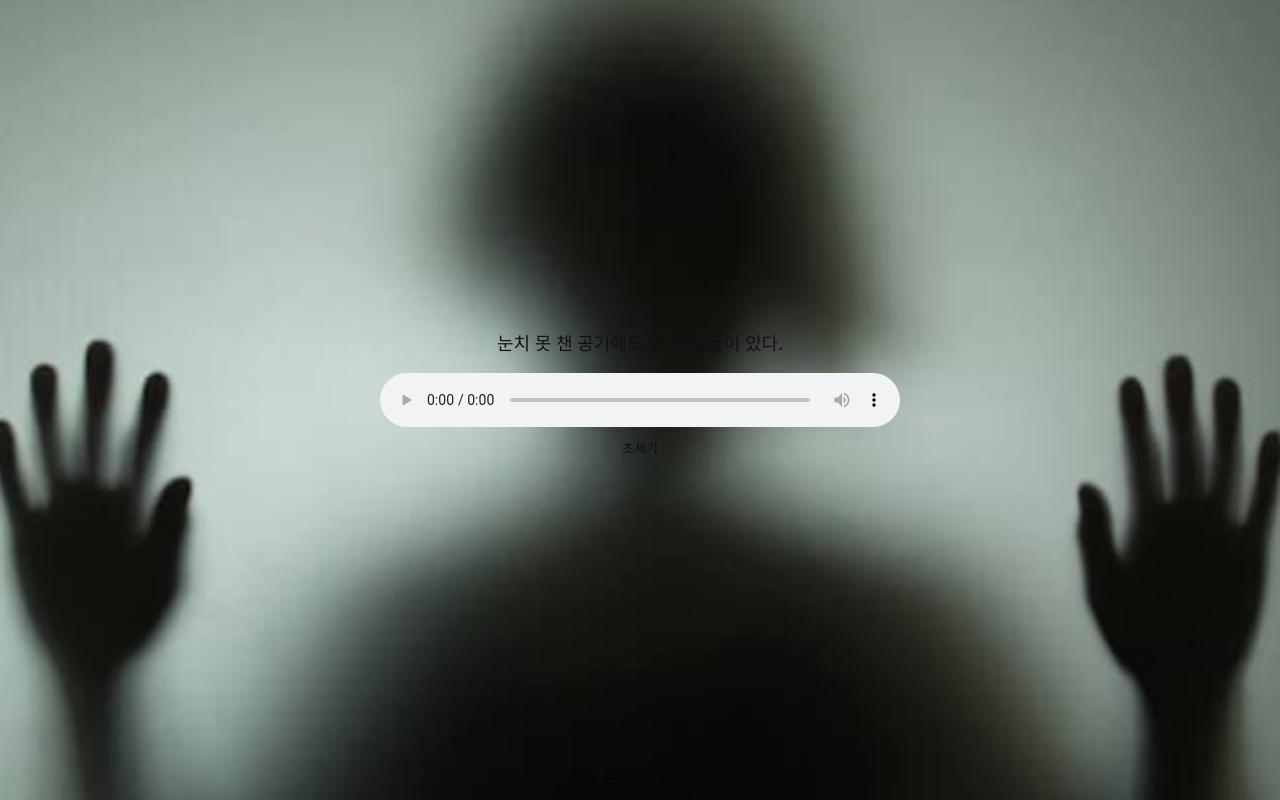
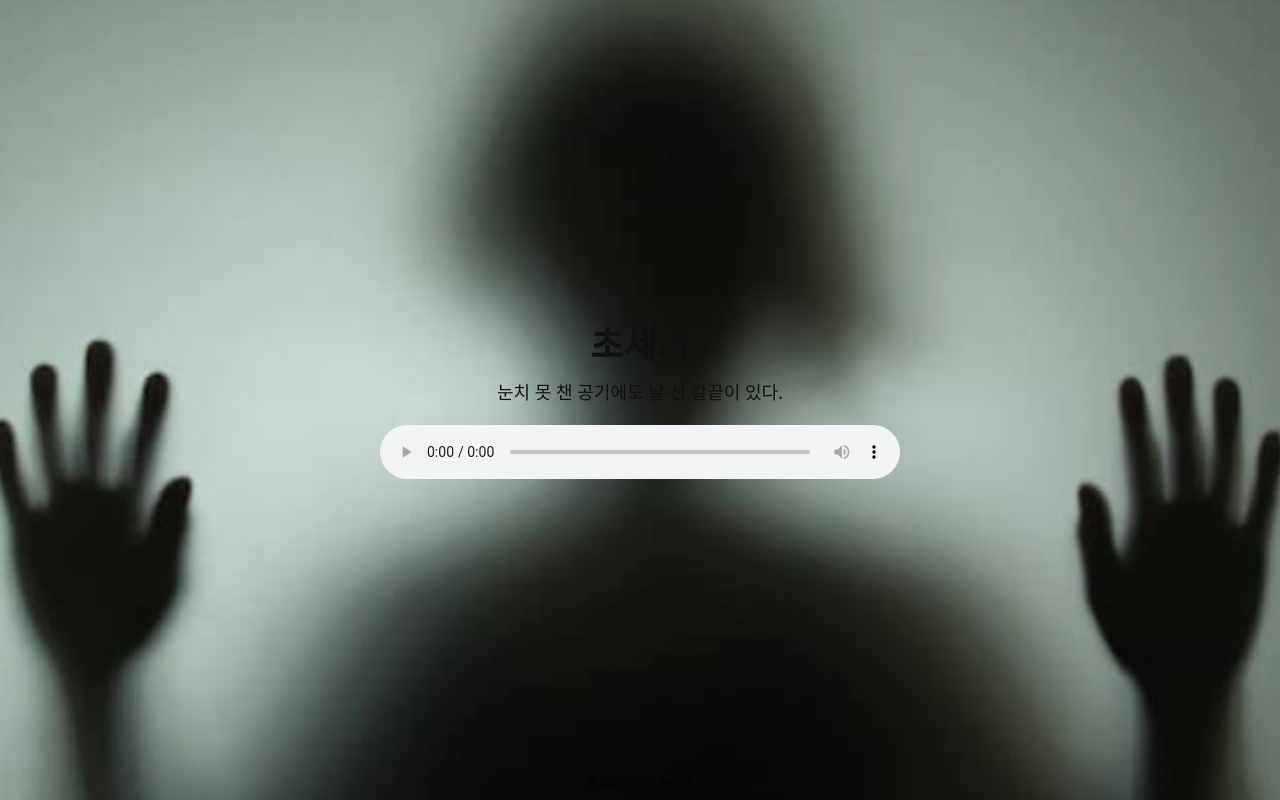
Before and after one commit to seongjun7599-beep/seongjun15.github.io, a plain HTML site: page index.html in a window 1280 px wide. Drawn offline with Linux system fonts and the light colour scheme.

Commit message:
Update index.html

```diff
--- a/index.html
+++ b/index.html
@@ -14,7 +14,6 @@
       font-family: system-ui, -apple-system, "Segoe UI", Roboto, "Noto Sans KR", sans-serif;
     }
 
-    /* 카드의 유리효과/배경/그림자 제거 */
     .card {
       backdrop-filter: none;
       -webkit-backdrop-filter: none;
@@ -26,28 +25,36 @@
       max-width: 840px;
     }
 
-    /* 랜덤 문장 스타일 */
+    /* 초세기 (제목 느낌으로 크게) */
+    .title {
+      margin: 0 0 .6rem;
+      font-size: clamp(22px, 5vw, 36px);
+      font-weight: 700;
+    }
+
+    /* 랜덤 문장 (작고 잔잔하게) */
     h1#quote {
       margin: 0 0 .6rem;
-      font-size: clamp(12px, 2.8vw, 18px); /* 글자 크기 줄임 */
+      font-size: clamp(12px, 2.8vw, 18px);
       line-height: 1.5;
       font-weight: 500;
     }
 
-    audio { width: min(520px, 92vw); outline: none; margin-top: .4rem; }
+    audio { width: min(520px, 92vw); outline: none; margin-top: .6rem; }
 
     footer { position: fixed; bottom: 10px; left: 50%; transform: translateX(-50%); font-size: 12px; color: rgba(0,0,0,.65); }
   </style>
 </head>
 <body>
   <main class="card">
+    <!-- 초세기 먼저 -->
+    <p class="title">초세기</p>
+    <!-- 그 밑에 랜덤 글귀 -->
     <h1 id="quote">Loading...</h1>
     <audio controls preload="metadata">
       <source src="./23.mp3" type="audio/mpeg" />
       브라우저가 오디오 태그를 지원하지 않습니다.
     </audio>
-    <!-- 음악 재생바 밑에 글자 추가 -->
-    <p style="margin-top:6px; font-size:13px; color:rgba(0,0,0,0.7);">초세기</p>
   </main>
   <footer>© 2025 Your Name</footer>
 
```
